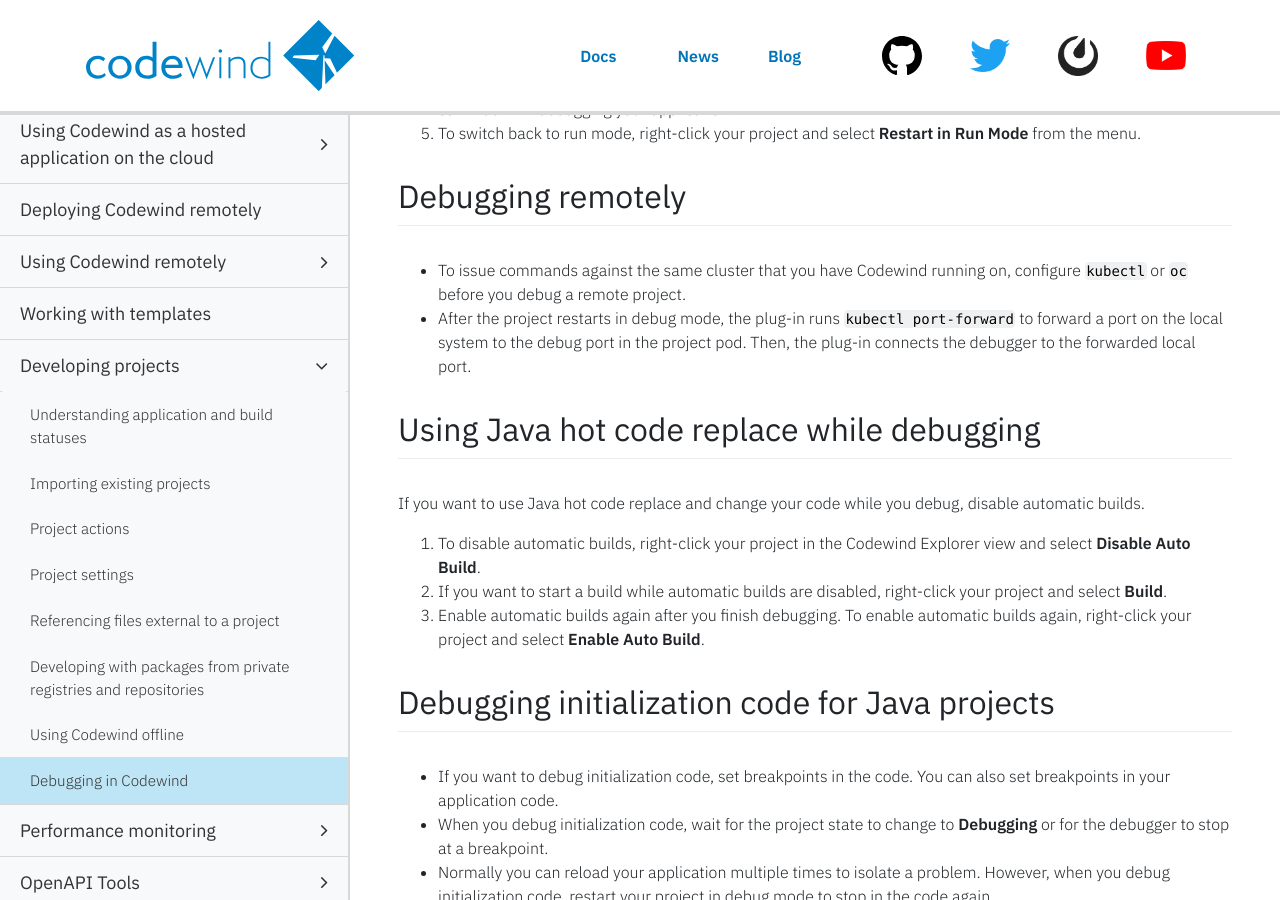
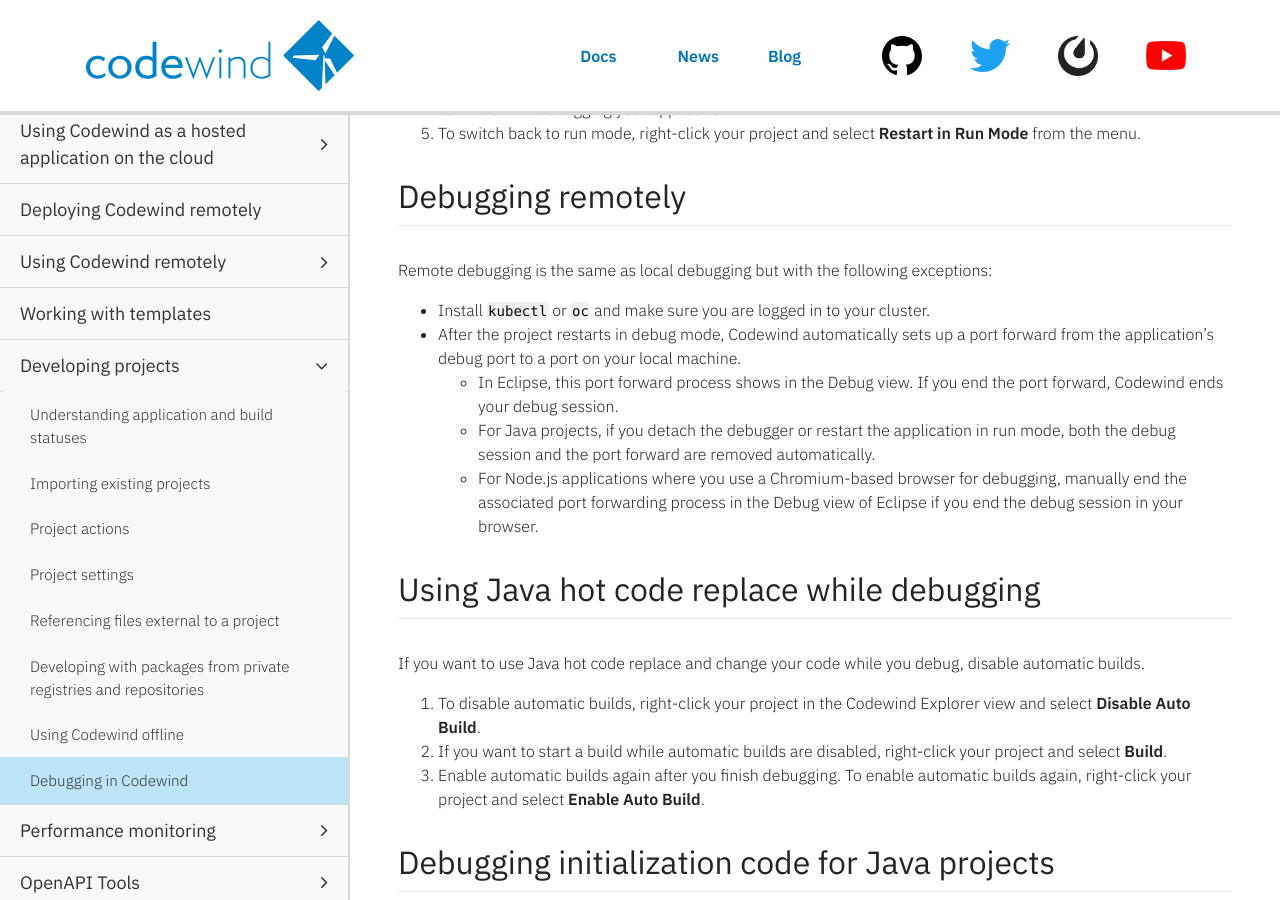
Before and after one commit to eclipse-archived/codewind-docs, a Jekyll site: the page built from docs/_documentations/debugging.md, in a window 1280 px wide and 900 px high, scrolled down 391 px. Built offline with Jekyll 4.4.1, drawn with Linux system fonts in a browser that asks for light colours; nearby versions of some CDN libraries; comment, search, counter and statistics services are not loaded.

Commit message:
Adding more to Debugging remotely
Signed-off-by: Sarah Ishida <sishida@us.ibm.com>

```diff
--- a/docs/_documentations/debugging.md
+++ b/docs/_documentations/debugging.md
@@ -19,8 +19,12 @@ Complete the following steps to debug in Codewind applications:
 5. To switch back to run mode, right-click your project and select **Restart in Run Mode** from the menu.
 
 ## Debugging remotely
-- To issue commands against the same cluster that you have Codewind running on, configure `kubectl` or `oc` before you debug a remote project.
-- After the project restarts in debug mode, the plug-in runs `kubectl port-forward` to forward a port on the local system to the debug port in the project pod. Then, the plug-in connects the debugger to the forwarded local port.
+Remote debugging is the same as local debugging but with the following exceptions:
+- Install `kubectl` or `oc` and make sure you are logged in to your cluster.
+- After the project restarts in debug mode, Codewind automatically sets up a port forward from the application's debug port to a port on your local machine.
+   - In Eclipse, this port forward process shows in the Debug view. If you end the port forward, Codewind ends your debug session.
+   - For Java projects, if you detach the debugger or restart the application in run mode, both the debug session and the port forward are removed automatically.
+   - For Node.js applications where you use a Chromium-based browser for debugging, manually end the associated port forwarding process in the Debug view of Eclipse if you end the debug session in your browser.
 
 ## Using Java hot code replace while debugging
 If you want to use Java hot code replace and change your code while you debug, disable automatic builds.
```
